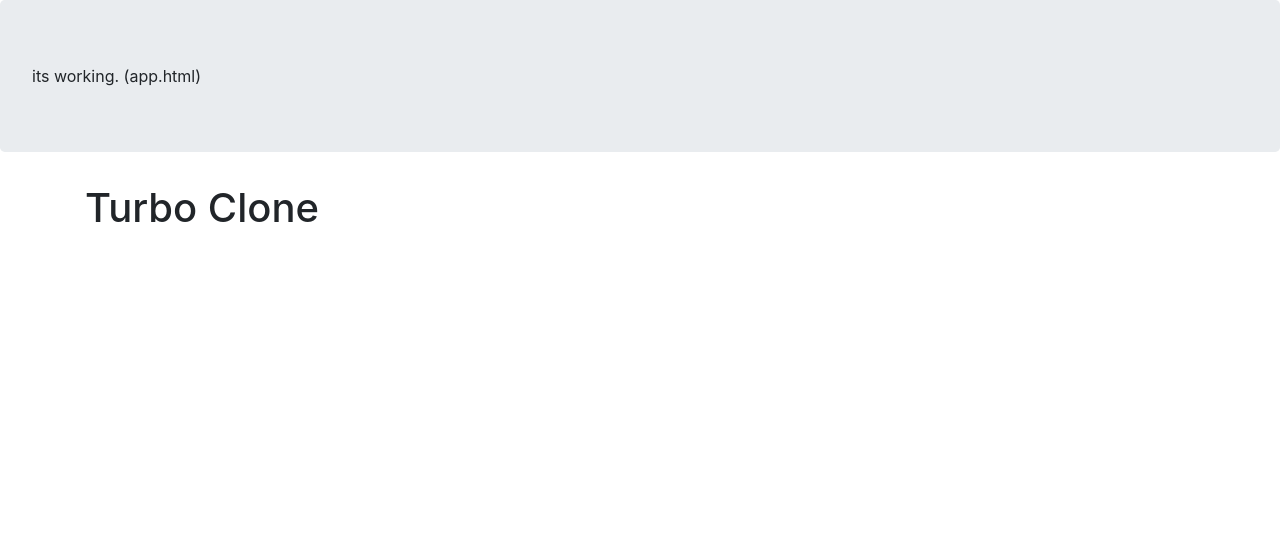
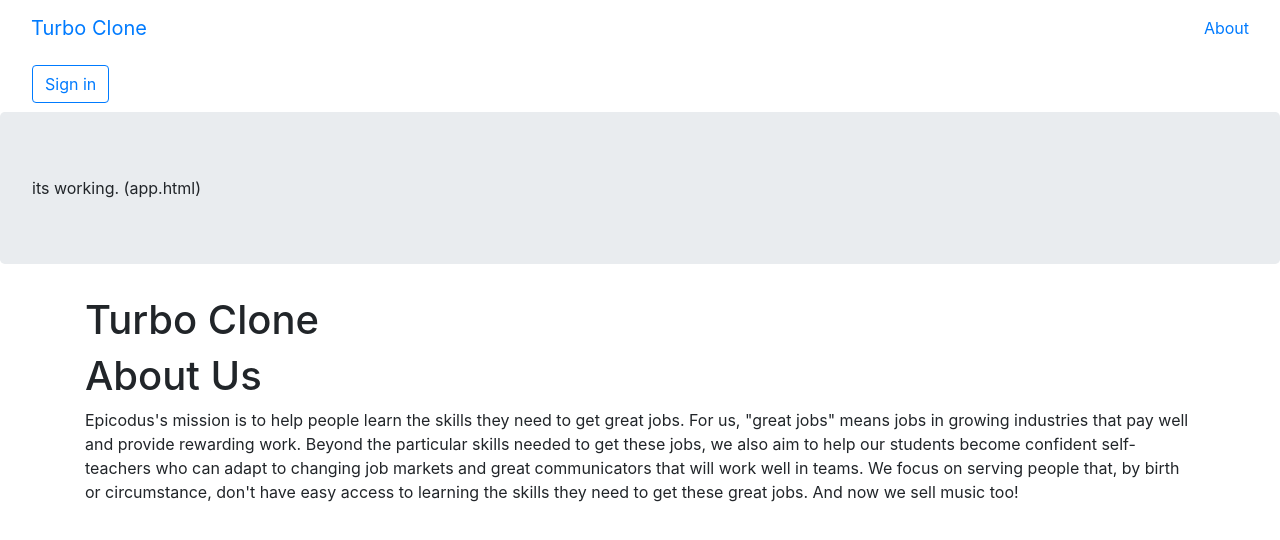
Before and after one commit to devsweeting/mock-site, an Angular app: page /about in a window 1280 px wide. Before the commit this address led to /. Shown: the top 540 px of the page. Built offline with nearby package versions, Linux system fonts and the light colour scheme.

Commit message:
create about route

```diff
--- a/src/app/about/about.component.html
+++ b/src/app/about/about.component.html
@@ -1,3 +1,6 @@
-<p>
-  about works!
-</p>
+<h1>About Us</h1>
+<p>Epicodus's mission is to help people learn the skills they need to get great jobs. For us, "great jobs" means jobs in growing industries that pay well and provide rewarding work.
+
+Beyond the particular skills needed to get these jobs, we also aim to help our students become confident self-teachers who can adapt to changing job markets and great communicators that will work well in teams. We focus on serving people that, by birth or circumstance, don't have easy access to learning the skills they need to get these great jobs.
+
+And now we sell music too!</p>
--- a/src/app/about/about.component.ts
+++ b/src/app/about/about.component.ts
@@ -1,15 +1,11 @@
-import { Component, OnInit } from '@angular/core';
+import { Component } from '@angular/core';
 
 @Component({
   selector: 'app-about',
   templateUrl: './about.component.html',
   styleUrls: ['./about.component.css']
 })
-export class AboutComponent implements OnInit {
+export class AboutComponent {
 
-  constructor() { }
-
-  ngOnInit() {
-  }
 
 }
--- a/src/app/app.component.html
+++ b/src/app/app.component.html
@@ -1,4 +1,32 @@
-<!--The content below is only a placeholder and can be replaced.-->
+<nav class="navbar navbar-default">
+  <div class="container-fluid">
+    <div class="navbar-header">
+      <a class="navbar-brand" routerLink="">Turbo Clone</a>
+    </div>
+    <ul class="nav navbar-nav navbar-right">
+      <li><a routerLink="about">About</a></li>
+    </ul>
+  </div>
+</nav>
+
+
+<div class="header">
+  <nav class="navbar navbar-expand-lg navbar-light">
+    <a class="navbar-brand" href="#">
+      <img id="google-icon" src="">
+    </a>
+
+    <button class="navbar-toggler" type="button"
+      (click)="toggleNavbar()">
+      <span class="navbar-toggler-icon"></span>
+    </button>
+
+    <div class="user-buttons">
+      <button type="button" name="sign-in" class="btn btn-outline-primary" id="sign-in">Sign in</button>
+    </div>
+  </nav>
+</div>
+
 <div class="jumbotron">
   its working. (app.html)
 </div>
--- a/src/app/app.routing.ts
+++ b/src/app/app.routing.ts
@@ -1,12 +1,17 @@
 import { ModuleWithProviders }  from '@angular/core';
 import { Routes, RouterModule } from '@angular/router';
 import { WelcomeComponent } from './welcome/welcome.component';
+import { AboutComponent }   from './about/about.component';
 
 
 const appRoutes: Routes = [
   {
     path: '',
     component: WelcomeComponent
+  },
+  {
+    path: 'about',
+    component: AboutComponent
   }
 ];
 
```
